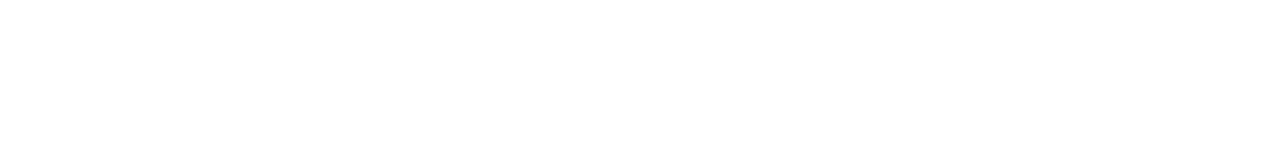
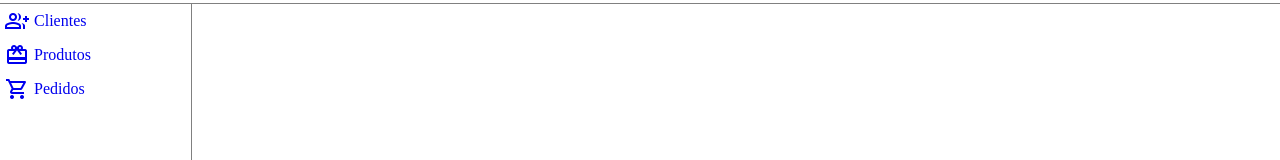
Before and after one commit to Luizbornia/Desafio-1.2, a plain HTML site: page panel.html in a window 1280 px wide. Shown: the top 160 px of the page. Drawn offline with nearby package versions, Linux system fonts and the light colour scheme.

Commit message:
Desafio 1.2 finalizado

```diff
--- a/css/style_des_1_2.css
+++ b/css/style_des_1_2.css
@@ -5,7 +5,7 @@
 	padding: 0;
 }
 
-main {
+#mainIndex {
 	margin: 150px auto;
 	width: 600px;
 	height: 600px;
@@ -18,7 +18,7 @@ fieldset {
 	border: 1px solid grey;
 }
 
-fieldset form {
+fieldset #formIndex {
 	padding: 10px;
 	border-color: grey;
 	display: flex;
@@ -43,3 +43,35 @@ fieldset form #botaoEnviar {
 	color: white;
 	font-size: 17px;
 }
+
+#mainPanel {
+	height: 100vw;
+	width: 15%;
+}
+
+section {
+	height: 100%;
+	width: 100%;
+	border-right: 1px solid grey;
+}
+
+#mainPanel section #formPanel {
+	display: flex;
+	flex-direction: column;
+}
+
+#mainPanel section #formPanel .aPanel {
+	text-decoration: none;
+	padding: 5px;
+	display: flex;
+	align-items: center;
+}
+
+#mainPanel section #formPanel .aPanel span {
+	padding-right: 5px;
+}
+
+#headerPanel {
+	padding-bottom: 3px;
+	border-bottom: 1px solid grey;
+}
--- a/panel.html
+++ b/panel.html
@@ -4,9 +4,25 @@
     <meta charset="UTF-8">
     <meta http-equiv="X-UA-Compatible" content="IE=edge">
     <meta name="viewport" content="width=device-width, initial-scale=1.0">
+    <link rel="stylesheet" href="https://fonts.sandbox.google.com/css2?family=Material+Symbols+Outlined:opsz,wght,FILL,GRAD@48,400,0,0" />
+    <link rel="stylesheet" href="https://fonts.googleapis.com/css2?family=Material+Symbols+Outlined:opsz,wght,FILL,GRAD@48,400,0,0" />
+    <link rel="stylesheet" href="https://fonts.sandbox.google.com/css2?family=Material+Symbols+Outlined:opsz,wght,FILL,GRAD@48,400,0,0" />
+    <link rel="stylesheet" href="css/style_des_1_2.css">
     <title>Painel - FlashJS</title>
 </head>
+
 <body>
+    <header id="headerPanel">
 
+    </header>
+    <main id="mainPanel">
+        <section>
+            <form id="formPanel" method="post" name="sideBar">
+                <a class="aPanel" href="#"> <span class="material-symbols-outlined"> group_add </span> Clientes </a>
+                <a class="aPanel" href="#"> <span class="material-symbols-outlined"> redeem </span> Produtos </a>
+                <a class="aPanel" href="#"> <span class="material-symbols-outlined"> shopping_cart </span> Pedidos </a>
+            </form>
+        </section>
+    </main>
 </body>
 </html>
```
Also changed, not shown: index.html (+2 -2 lines).
